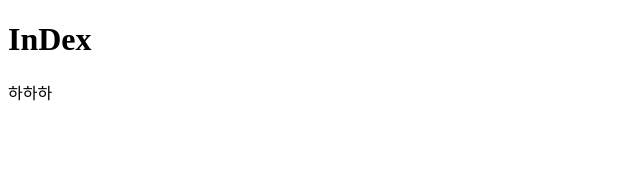
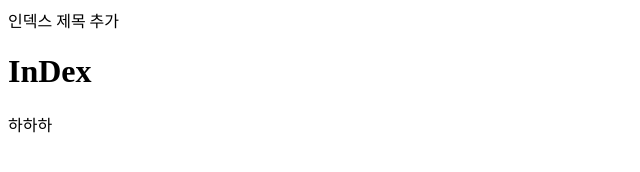
Before and after one commit to miniseung/git-project, a plain HTML site: page public/index.html in a window 1280 px wide. Shown: the whole page, without its empty margins (0-640 px from the left). Drawn offline with Linux system fonts and the light colour scheme.

Commit message:
대충 정리

```diff
--- a/public/index.html
+++ b/public/index.html
@@ -4,6 +4,7 @@
     <meta charset="UTF-8">
     <meta name="viewport" content="width=device-width, initial-scale=1.0">
     <title>Document</title>
+    <t1>인덱스 제목 추가</t1>
 </head>
 <body>
     <h1> InDex </h1>
```
